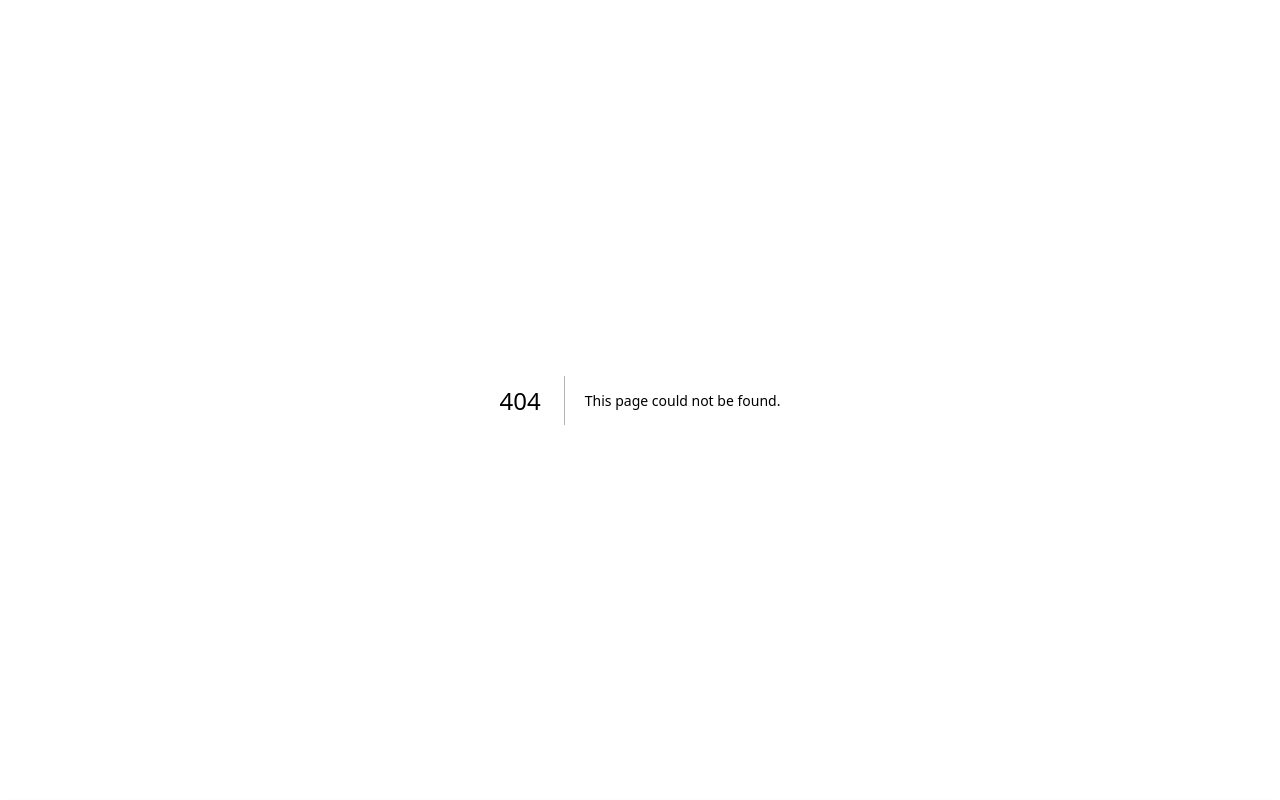
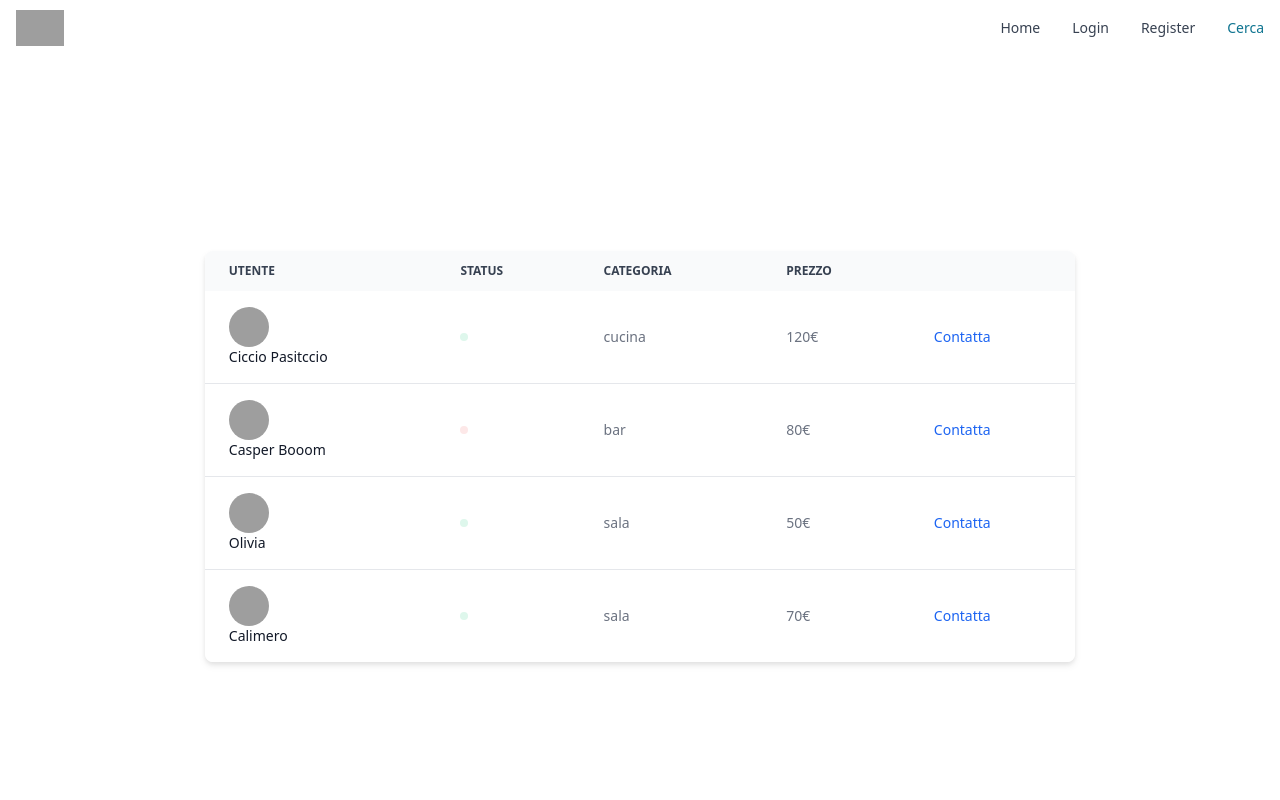
Before and after one commit to Forz70043/Alfremo, a Next.js app: page /search in a window 1280 px wide. Before the commit this address had no page. Shown: the top 800 px of the page. Built offline with nearby package versions, Linux system fonts and the light colour scheme; grey boxes are pictures that could not be loaded.

Commit message:
Added TableComponents & search page

```diff
--- /dev/null
+++ b/components/SearchComponent.js
@@ -0,0 +1,10 @@
+import TableComponent from "./TableComponent/TableComponent"
+
+
+export default function SearchComponent() {
+    return(
+        <>
+            <TableComponent />
+        </>
+    )
+}
--- /dev/null
+++ b/components/TableComponent/TableBodyComponent.js
@@ -0,0 +1,49 @@
+import {
+    Table,
+    Avatar,
+    Badge
+} from "flowbite-react";
+
+const categories = ["cucina", "bar", "sala"]
+
+const rowsTable = [
+    {name: "Ciccio Pasitccio", status: true, category: categories[0], price: "120€" },
+    {name: "Casper Booom", status: false, category: categories[1], price: "80€" },
+    {name: "Olivia", status: true, category: categories[2], price: "50€" },
+    {name: "Calimero", status:true, category: categories[2], price: "70€" }
+]
+
+export default function TableBodyComponent(){
+    return(
+        <>
+            <Table.Body className="divide-y">
+                {rowsTable.map((rowTable, index) =>{
+                    return(
+                        <>
+                            <Table.Row key={index} className="bg-white dark:border-gray-700 dark:bg-gray-800">
+                                <Table.Cell className="whitespace-nowrap font-medium text-gray-900 dark:text-white">
+                                    <div className="flex flex-wrap gap-2">
+                                        <Avatar img="https://flowbite.com/docs/images/people/profile-picture-5.jpg" rounded={true}/>
+                                    </div>
+                                    {rowTable.name}
+                                </Table.Cell>
+                                <Table.Cell>
+                                    <div className="flex flex-wrap items-center gap-2">
+                                        <Badge color={rowTable.status ? 'green' : 'red'}/>
+                                    </div>
+                                </Table.Cell>
+                                <Table.Cell>{rowTable.category}</Table.Cell>
+                                <Table.Cell>{rowTable.price}</Table.Cell>
+                                <Table.Cell>
+                                    <a href="/tables" className="font-medium text-blue-600 hover:underline dark:text-blue-500">
+                                        Contatta
+                                    </a>
+                                </Table.Cell>
+                            </Table.Row>
+                        </>
+                    )
+                })}
+            </Table.Body>
+        </>
+    )
+}
--- /dev/null
+++ b/components/TableComponent/TableComponent.js
@@ -0,0 +1,14 @@
+import {Table} from "flowbite-react";
+import TableHeadComponent from "./TableHeadComponent";
+import TableBodyComponent from "./TableBodyComponent";
+
+export default function TableComponent(props){
+    return(
+        <>
+            <Table id={props.id ?? 'tableDraft'}>
+                <TableHeadComponent />
+                <TableBodyComponent />
+            </Table>
+        </>
+    )
+}
--- /dev/null
+++ b/components/TableComponent/TableHeadComponent.js
@@ -0,0 +1,22 @@
+import { Table } from "flowbite-react";
+
+const tableColumns = [
+    'Utente',
+    'Status',
+    'Categoria',
+    'Prezzo'
+]
+
+export default function TableHeadComponent(){
+    return(
+        <>
+            <Table.Head>
+                {tableColumns.map((tableColumn, index) => <Table.HeadCell key={index}>{tableColumn}</Table.HeadCell>)}
+
+                <Table.HeadCell>
+                    <span className="sr-only">Edit</span>
+                </Table.HeadCell>
+            </Table.Head>
+        </>
+    )
+}
--- /dev/null
+++ b/pages/search.js
@@ -0,0 +1,17 @@
+import NavbarComponent from "@/components/Navbar";
+import SearchComponent from "@/components/SearchComponent";
+import styles from '@/styles/Home.module.css'
+import {useRouter} from 'next/router';
+
+export default function Search() {
+    const router = useRouter();
+    let pathRoute = router.pathname.toLocaleLowerCase();
+    return(
+        <>
+            <NavbarComponent currentPage={pathRoute} />
+            <main className={styles.main}>
+                <SearchComponent id="ciccio2" />
+            </main>
+        </>
+    )
+}
```
